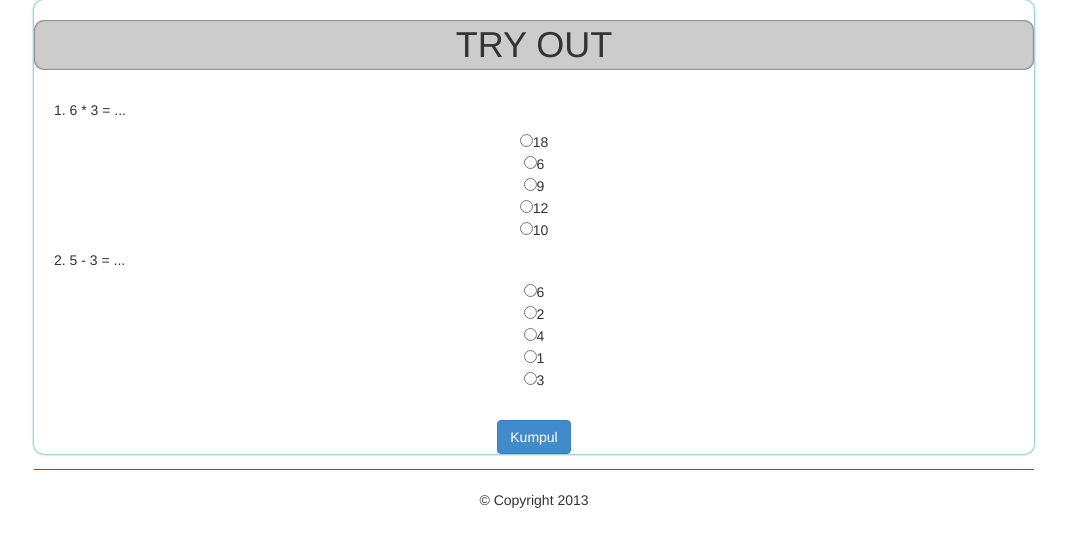
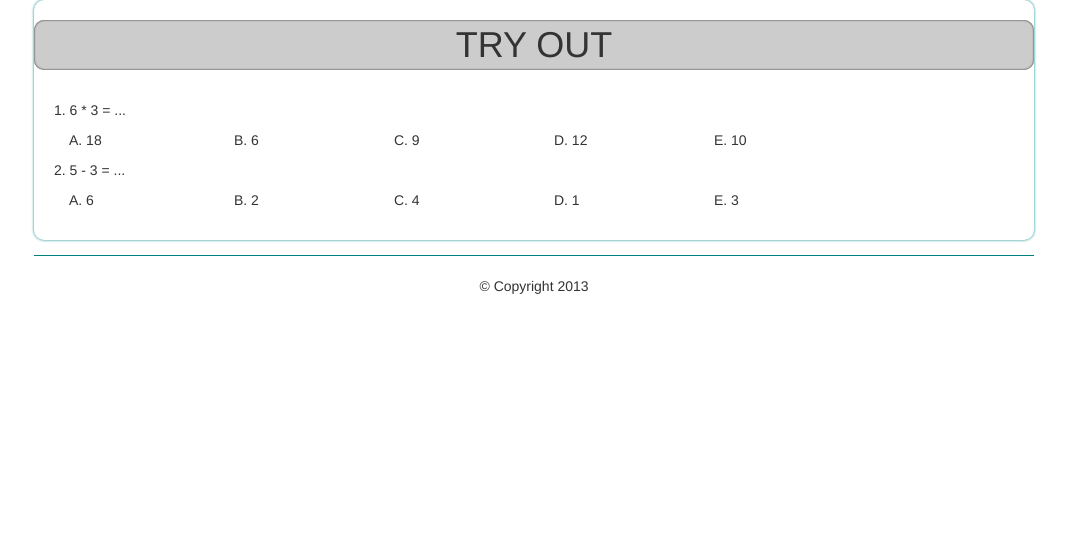
Before and after one commit to Mikroskil/Anger, a PHP site: page /latihan.php?id=2 in a window 1280 px wide. Shown: the part 100-647 px from the top of the page, without its empty margins (106-1173 px from the left). Run offline with PHP 8.4, Linux system fonts and the light colour scheme; the visitor is signed in with stand-in values (Sample User, id 1); data comes from the database, SQL or seed files in the repository; a stand-in replaces the project's code that opens the database connection.

Commit message:
hanya siswa yang bisa submit jawaban

```diff
--- a/assets/css/layout.css
+++ b/assets/css/layout.css
@@ -16,7 +16,6 @@ body {
     color: #03C;
     font-family: "Verdana", cursive;
     font-size: 16px;
-
 }
 
 a:link {
@@ -211,3 +210,7 @@ footer {
 .layer h2 {
     text-decoration: underline;
 }
+
+.pilihan {
+    margin-left: 15px !important;
+}
--- a/latihan.php
+++ b/latihan.php
@@ -4,6 +4,8 @@ require_once __DIR__.'/function/library.php';
 require_once __DIR__.'/function/jawaban.php';
 
 $tipeArray = getTipeLatihan();
+$username = getUsername();
+$role = getRole($username);
 ?>
 
 <!DOCTYPE html PUBLIC "-//W3C//DTD XHTML 1.0 Transitional//EN" "http://www.w3.org/TR/xhtml1/DTD/xhtml1-transitional.dtd">
@@ -25,8 +27,6 @@ $tipeArray = getTipeLatihan();
             </ul>
         </header>
         <article id="content" class="layer">
-            <?php $username = getUsername(); ?>
-            <?php $role = getRole($username); ?>
             <?php if (!isset($_GET['id'])): ?>
                 <h1>Latihan</h1>
                 <section>
@@ -60,16 +60,24 @@ $tipeArray = getTipeLatihan();
                         <input type="hidden" value="<?php echo $tipe['tipe']; ?>" name="tipe">
                         <input type="hidden" value="<?php echo $latihan['id']; ?>" name="latihan">
                         <?php if (count($soalArray) > 0): ?>
-                            <section>
+                            <section class="text-left">
                                 <?php foreach ($soalArray as $key => $soal): ?>
                                     <p><?php echo ($key+1).'. '.$soal['soal']; ?></p>
                                     <?php if ($tipe['tipe'] == "Pilihan Ganda"): ?>
-                                        <ul>
-                                            <li><input type="radio" name="jawaban[<?php echo $key; ?>]" value="A" /><?php echo $soal['pilihan_1']; ?></li>
-                                            <li><input type="radio" name="jawaban[<?php echo $key; ?>]" value="B" /><?php echo $soal['pilihan_2']; ?></li>
-                                            <li><input type="radio" name="jawaban[<?php echo $key; ?>]" value="C" /><?php echo $soal['pilihan_3']; ?></li>
-                                            <li><input type="radio" name="jawaban[<?php echo $key; ?>]" value="D" /><?php echo $soal['pilihan_4']; ?></li>
-                                            <li><input type="radio" name="jawaban[<?php echo $key; ?>]" value="E" /><?php echo $soal['pilihan_5']; ?></li>
+                                        <ul class="list-inline row pilihan">
+                                            <?php if ($role == 'siswa'): ?>
+                                                <li class="col-md-2"><input type="radio" name="jawaban[<?php echo $key; ?>]" value="A" /><?php echo $soal['pilihan_1']; ?></li>
+                                                <li class="col-md-2"><input type="radio" name="jawaban[<?php echo $key; ?>]" value="B" /><?php echo $soal['pilihan_2']; ?></li>
+                                                <li class="col-md-2"><input type="radio" name="jawaban[<?php echo $key; ?>]" value="C" /><?php echo $soal['pilihan_3']; ?></li>
+                                                <li class="col-md-2"><input type="radio" name="jawaban[<?php echo $key; ?>]" value="D" /><?php echo $soal['pilihan_4']; ?></li>
+                                                <li class="col-md-2"><input type="radio" name="jawaban[<?php echo $key; ?>]" value="E" /><?php echo $soal['pilihan_5']; ?></li>
+                                            <?php else: ?>
+                                                <li class="col-md-2">A. <?php echo $soal['pilihan_1']; ?></li>
+                                                <li class="col-md-2">B. <?php echo $soal['pilihan_2']; ?></li>
+                                                <li class="col-md-2">C. <?php echo $soal['pilihan_3']; ?></li>
+                                                <li class="col-md-2">D. <?php echo $soal['pilihan_4']; ?></li>
+                                                <li class="col-md-2">E. <?php echo $soal['pilihan_5']; ?></li>
+                                            <?php endif; ?>
                                         </ul>
                                     <?php endif; ?>
                                 <?php endforeach; ?>
@@ -77,7 +85,9 @@ $tipeArray = getTipeLatihan();
                                     <p>Jawaban : <input type="file" name="jawaban" /></p>
                                 <?php endif; ?>
                             </section>
-                            <input type="submit" class="btn btn-primary" value="Kumpul" />
+                            <?php if ($role == 'siswa'): ?>
+                                <input type="submit" class="btn btn-primary" value="Kumpul" />
+                            <?php endif; ?>
                         <?php endif; ?>
                     </form>
                 <?php else: ?>
```
